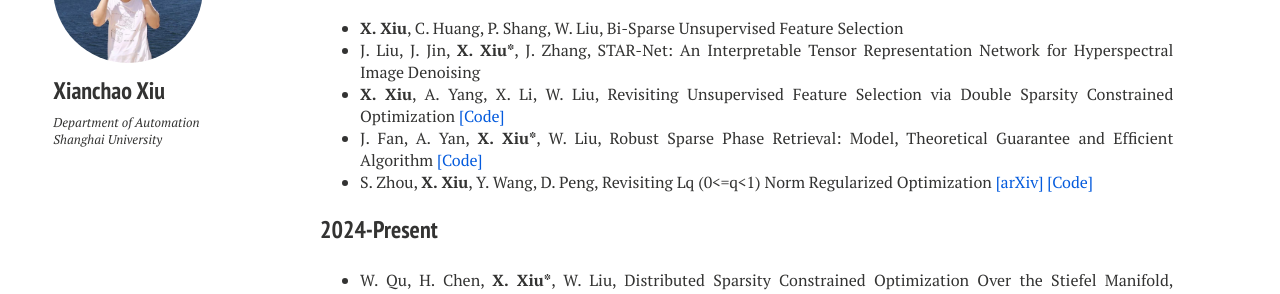
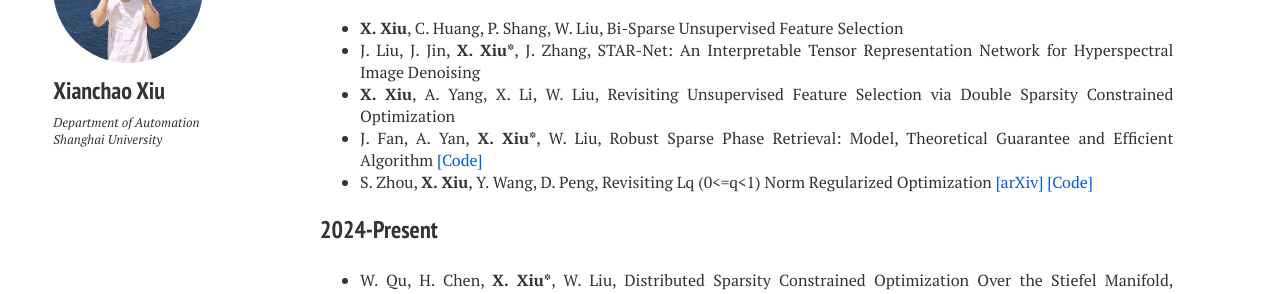
Before and after one commit to xianchaoxiu/xianchaoxiu.github.io, a Jekyll site: the page built from journals/index.md, in a window 1280 px wide. Shown: the part 159-453 px from the top of the page. Built offline with Jekyll 4.4.1, drawn with Linux system fonts in a browser that asks for light colours; nearby versions of some CDN libraries.

Commit message:
Update index.md

```diff
--- a/journals/index.md
+++ b/journals/index.md
@@ -11,7 +11,7 @@ share: false
 ### Preprint
 * <b>X. Xiu</b>, C. Huang, P. Shang, W. Liu, Bi-Sparse Unsupervised Feature Selection <be>
 * J. Liu, J. Jin, <b>X. Xiu*</b>, J. Zhang, STAR-Net: An Interpretable Tensor Representation Network for Hyperspectral Image Denoising <br>
-* <b>X. Xiu</b>, A. Yang, X. Li, W. Liu, Revisiting Unsupervised Feature Selection via Double Sparsity Constrained Optimization  <a href="https://github.com/yan921/DSCOFS" class="textlink" target="_blank">[Code]</a> <br>
+* <b>X. Xiu</b>, A. Yang, X. Li, W. Liu, Revisiting Unsupervised Feature Selection via Double Sparsity Constrained Optimization <br>
 * J. Fan, A. Yan, <b>X. Xiu*</b>, W. Liu, Robust Sparse Phase Retrieval: Model, Theoretical Guarantee and Efficient Algorithm  <a href="https://github.com/xianchaoxiu/HPR" class="textlink" target="_blank">[Code]</a> <br>
 * S. Zhou, <b>X. Xiu</b>, Y. Wang, D. Peng, Revisiting Lq (0<=q<1) Norm Regularized Optimization <a href="https://arxiv.org/abs/2306.14394" class="textlink" target="_blank">[arXiv]</a> <a href="https://github.com/ShenglongZhou/PSNP" class="textlink" target="_blank">[Code]</a> <br>
 
```
